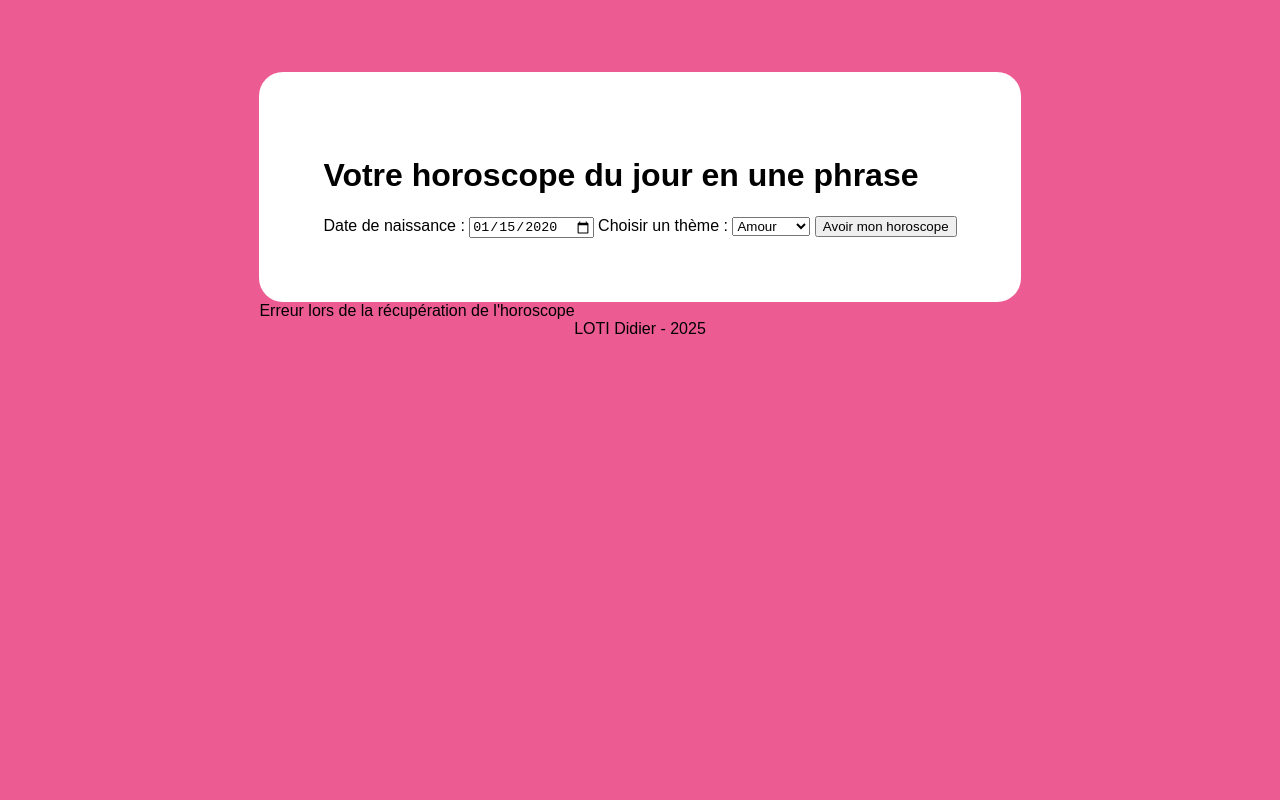
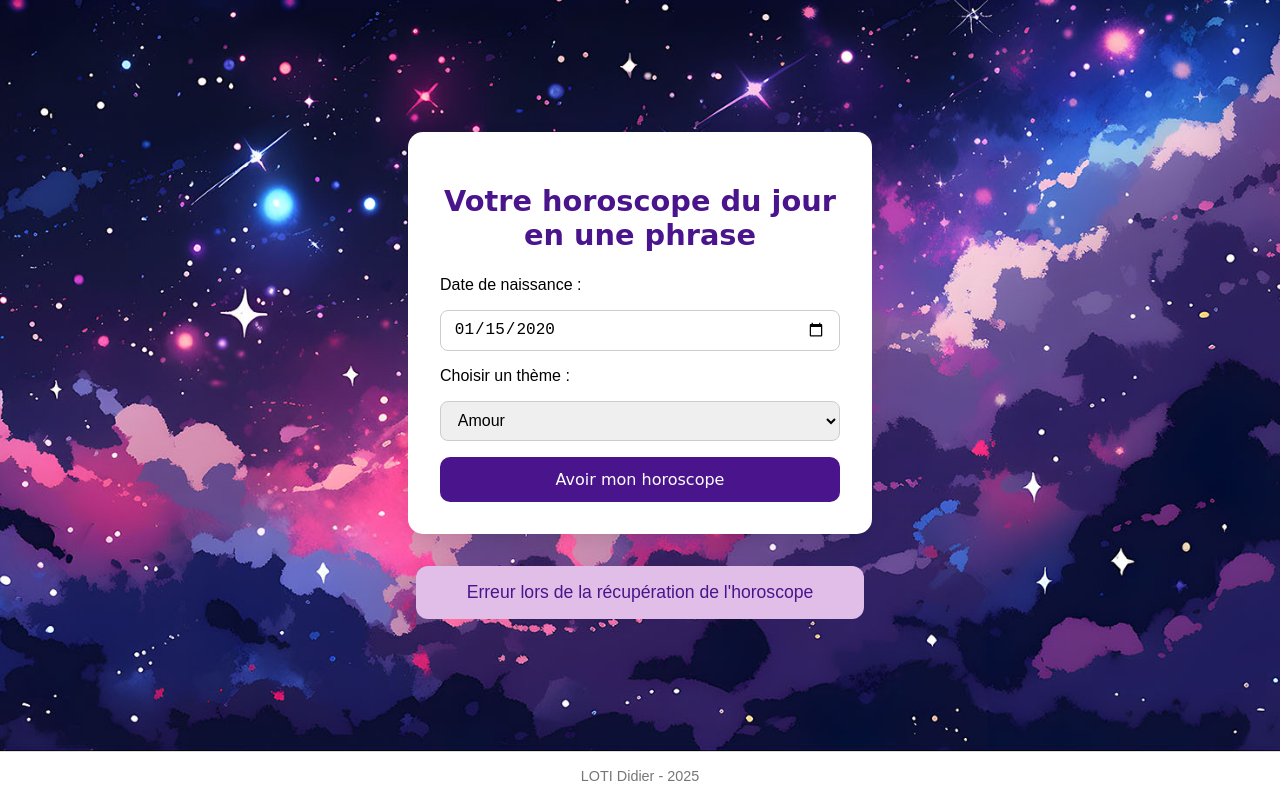
Before and after one commit to LotiD/iim-rattrapages, a website: page m1-rattrapages-loti-didier/01-Intelligence-Artificielle-pour-le-web/index.html in a window 1280 px wide. Both pictures are taken after typing "2020-01-15" into the empty fields and a click on the button "Avoir mon horoscope". Drawn offline with Linux system fonts and the light colour scheme; no server answers; a web font is replaced by a local one.

Commit message:
feat début du css

```diff
--- a/m1-rattrapages-loti-didier/01-Intelligence-Artificielle-pour-le-web/api/server.mjs
+++ b/m1-rattrapages-loti-didier/01-Intelligence-Artificielle-pour-le-web/api/server.mjs
@@ -7,7 +7,6 @@ dotenv.config();
 
 if (!process.env.OPENAI_API_KEY) {
     console.error("Clé API OpenAI manquante !");
-    process.exit(1); // stoppe le serveur si clé absente
 }
 
 const openai = new OpenAI({
--- a/m1-rattrapages-loti-didier/01-Intelligence-Artificielle-pour-le-web/script.js
+++ b/m1-rattrapages-loti-didier/01-Intelligence-Artificielle-pour-le-web/script.js
@@ -7,7 +7,11 @@ form.addEventListener("submit", async (e) => {
     const birthday =document.getElementById("birthday").value;
     const theme = document.getElementById("theme").value;
 
+    resultHoroscope.classList.remove("show");
     resultHoroscope.textContent = "Consultation des astres...";
+    resultHoroscope.offsetHeight;
+    resultHoroscope.classList.add("show");
+
 
     try {
         const response = await fetch("http://localhost:3000/api/horoscope", {
@@ -21,7 +25,7 @@ form.addEventListener("submit", async (e) => {
           const data = await response.json();
           resultHoroscope.textContent = data.horoscope;
 
-    }catch (error) {
+    } catch (error) {
         console.error("Erreur lors de la récupération de l'horoscope:", error);
         resultHoroscope.textContent = "Erreur lors de la récupération de l'horoscope";
     }
--- a/m1-rattrapages-loti-didier/01-Intelligence-Artificielle-pour-le-web/style.css
+++ b/m1-rattrapages-loti-didier/01-Intelligence-Artificielle-pour-le-web/style.css
@@ -1,21 +1,117 @@
 body {
     display: flex;
     flex-direction: column;
-    align-items: center;
-    background-color:rgb(236, 92, 147);
+    justify-content: space-between;
+    min-height: 100vh;
     font-family: "Story Script", sans-serif;
     font-weight: 400;
-    font-style: normal;
+    padding: 0;
+    margin: 0;
+}
 
 
-}
 
 main {
-    padding-top: 64px;
+    display: flex;
+    flex-direction: column;
+    align-items: center;
+    justify-content: center;
+    flex: 1;
+    background-image: url(./assets/images/bg.jpg);
+    background-size: cover;
+    background-position: center;
+    background-repeat: no-repeat;
 }
 
 .main_card {
-    background-color: #ffffff;
-    padding: 64px;
-    border-radius: 24px;
+    background: #fff;
+    padding: 2rem;
+    border-radius: 15px;
+    box-shadow: 0 6px 18px rgba(0,0,0,0.1);
+    max-width: 400px;
+    width: 100%;
+    text-align: center;
 }
+
+.main_card h1 {
+    font-family: 'Story Script', cursive;
+    font-size: 1.8rem;
+    margin-bottom: 1.5rem;
+    color: #4a148c;
+}
+
+/* ===== Form ===== */
+.horoscope_form {
+    display: flex;
+    flex-direction: column;
+    gap: 1rem;
+}
+
+.horoscope_form label {
+    font-weight: 500;
+    text-align: left;
+}
+
+.horoscope_form input,
+.horoscope_form select {
+    padding: 0.6rem 0.8rem;
+    border-radius: 8px;
+    border: 1px solid #ccc;
+    font-size: 1rem;
+    outline: none;
+    transition: border 0.3s ease;
+}
+
+.horoscope_form input:focus,
+.horoscope_form select:focus {
+    border-color: #4a148c;
+}
+
+/* ===== Button ===== */
+.horoscope_form button {
+    padding: 0.8rem;
+    border: none;
+    border-radius: 10px;
+    background: #4a148c;
+    color: #fff;
+    font-size: 1rem;
+    font-family: 'Story Script', cursive;
+    cursor: pointer;
+    transition: background 0.3s ease;
+}
+
+.horoscope_form button:hover {
+    background: #6a1b9a;
+}
+
+/* ===== Result ===== */
+.result_horoscope {
+    margin-top: 2rem;
+    background: #e1bee7;
+    color: #4a148c;
+    padding: 1rem 1.5rem;
+    border-radius: 12px;
+    max-width: 400px;
+    width: 100%;
+    text-align: center;
+    font-weight: 500;
+    font-size: 1.1rem;
+    display: none;
+    opacity: 0;
+    transition: opacity 0.5s ease-in-out;
+}
+
+.result_horoscope.show {
+    display: block;
+    opacity: 1;
+}
+
+/* ===== Footer ===== */
+footer {
+    text-align: center;
+    padding: 1rem 0;
+    background: #fff;
+    border-top: 1px solid #ddd;
+    font-size: 0.9rem;
+    color: #777;
+}
```
Also changed, not shown: m1-rattrapages-loti-didier/01-Intelligence-Artificielle-pour-le-web/assets/images/bg.jpg (added).
